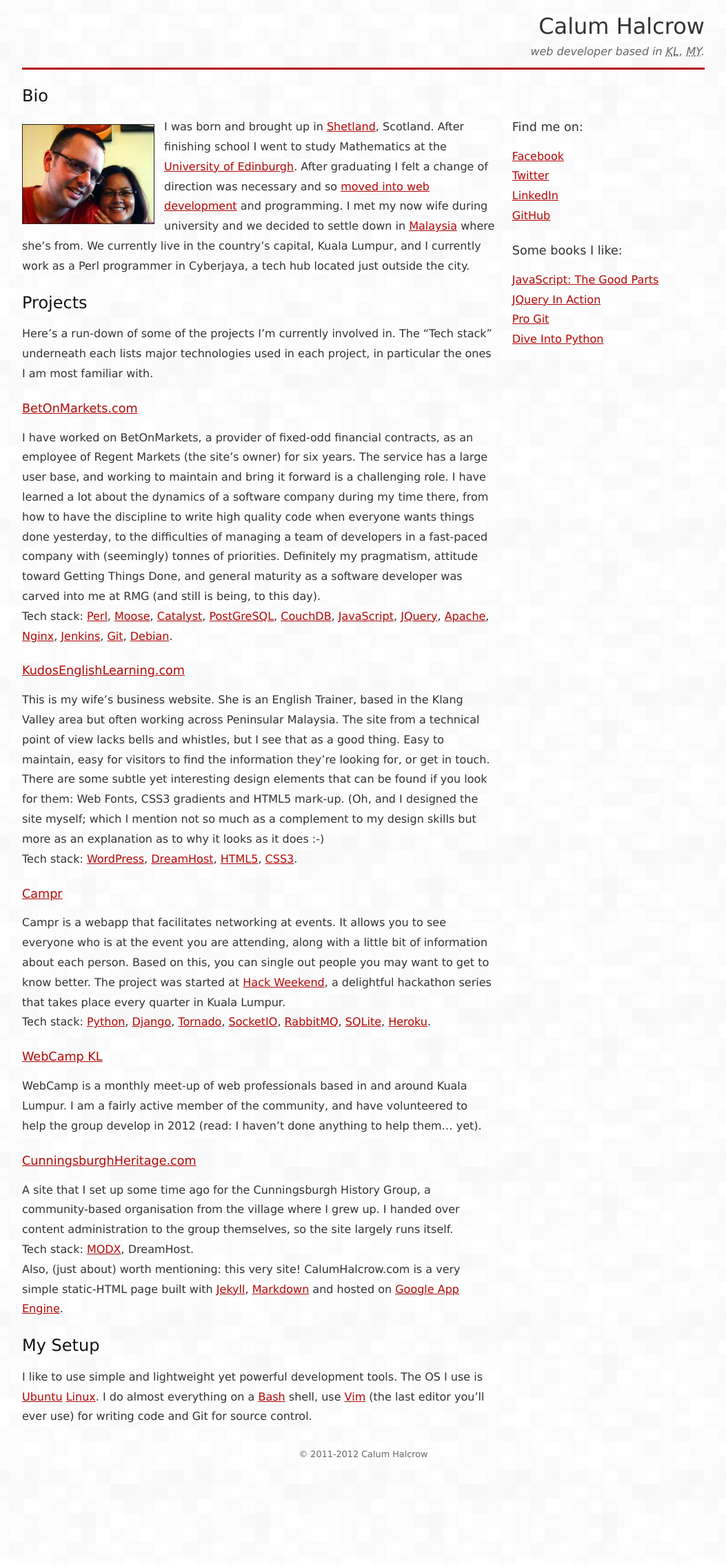
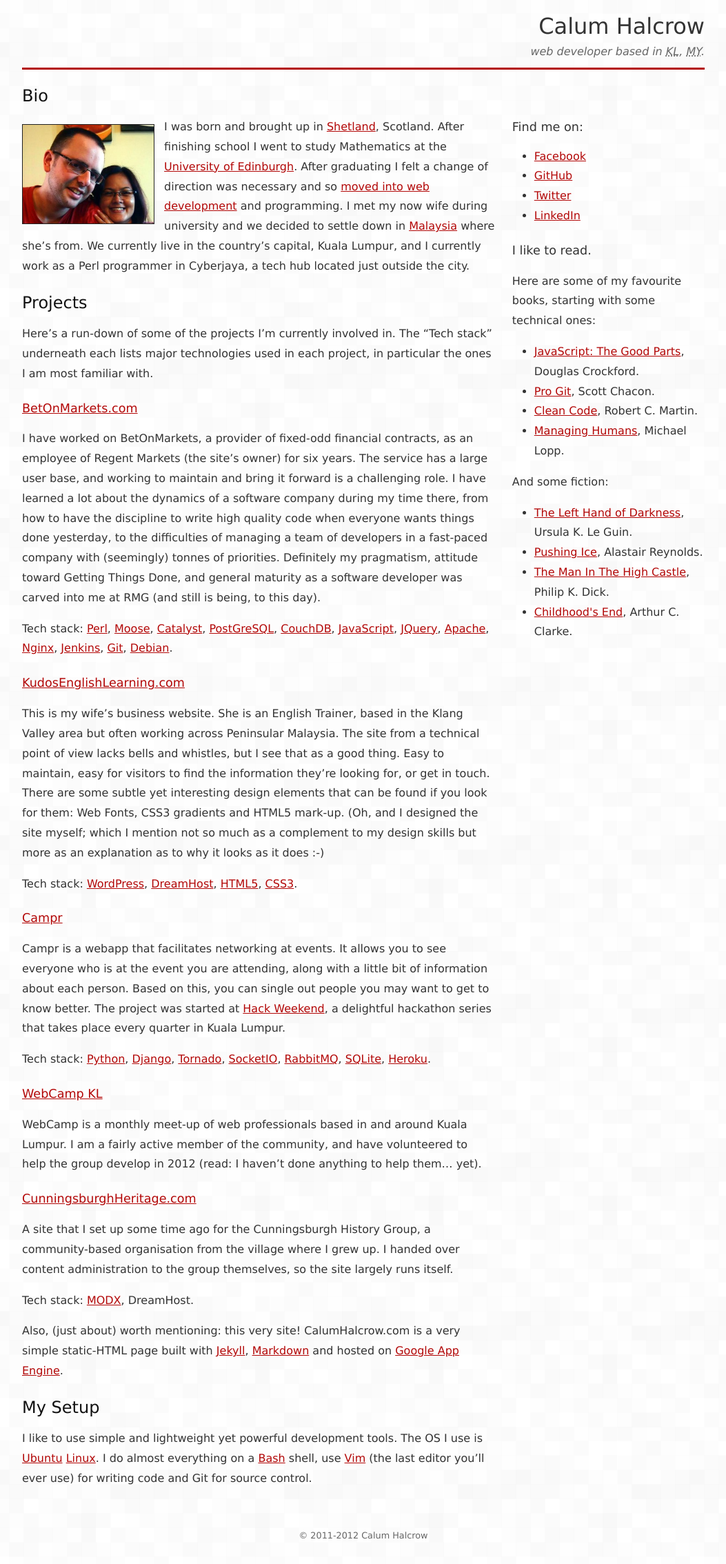
Before and after one commit to calumhalcrow/calumhalcrow, a Jekyll site: the page built from index.md, in a window 1280 px wide. Shown: the whole page at 69% size, without its empty margins (113-1166 px from the left). Built offline with Jekyll 4.4.1, drawn with Linux system fonts in a browser that asks for light colours; before the commit the page ends 2136 px from its top, so only the background shows below that.

Commit message:
Updated sidecol with fav. books.

```diff
--- a/_layouts/main.html
+++ b/_layouts/main.html
@@ -22,16 +22,24 @@
             <h3>Find me on:</h3>
             <ul>
                 <li><a href="http://facebook.com/calumhalcrow">Facebook</a></li>
+                <li><a href="https://github.com/calumhalcrow">GitHub</a></li>
                 <li><a href="http://twitter.com/calumhalcrow">Twitter</a></li>
                 <li><a href="http://my.linkedin.com/in/calumhalcrow">LinkedIn</a></li>
-                <li><a href="https://github.com/calumhalcrow">GitHub</a></li>
             </ul>
-            <h3>Some books I like:</h3>
+            <h3>I like to read.</h3>
+            <p>Here are some of my favourite books, starting with some technical ones:</p>
             <ul>
-                <li><a href="http://oreilly.com/catalog/9780596517748">JavaScript: The Good Parts</a></li>
-                <li><a href="http://www.manning.com/bibeault">JQuery In Action</a></li>
-                <li><a href="http://progit.org/book">Pro Git</a></li>
-                <li><a href="http://diveintopython.org">Dive Into Python</a></li>
+                <li><a href="http://oreilly.com/catalog/9780596517748">JavaScript: The Good Parts</a>, Douglas Crockford.</li>
+                <li><a href="http://progit.org/book">Pro Git</a>, Scott Chacon.</li>
+                <li><a href="http://www.amazon.com/Clean-Code-Handbook-Software-Craftsmanship/dp/0132350882">Clean Code</a>, Robert C. Martin.</li>
+                <li><a href="http://www.managinghumans.com/">Managing Humans</a>, Michael Lopp.</li>
+            </ul>
+            <p>And some fiction:</p>
+            <ul>
+                <li><a href="http://www.ursulakleguin.com/Index-LeftHandOfDarkness.html">The Left Hand of Darkness</a>, Ursula K. Le Guin.</li>
+                <li><a href="http://www.goodreads.com/book/show/89186.Pushing_Ice">Pushing Ice</a>, Alastair Reynolds.</li>
+                <li><a href="http://www.philipkdick.com/works_novels_mancastle.html">The Man In The High Castle</a>, Philip K. Dick.</li>
+                <li><a href="http://www.goodreads.com/book/show/414999.Childhood_s_End">Childhood's End</a>, Arthur C. Clarke.</li>
             </ul>
         </div>
 
--- a/css/style.css
+++ b/css/style.css
@@ -32,7 +32,7 @@
     line-height: 1;
 }
 ol, ul {
-    list-style: none;
+    margin-left:2em;
 }
 blockquote, q {
     quotes: none;
@@ -66,6 +66,9 @@
 h3 {
     font-size:1.1em;
     margin:1.2em 0 0.8em;
+}
+p {
+    margin:1em 0;
 }
 
 a:link, a:visited, a:hover, a:active {
```
